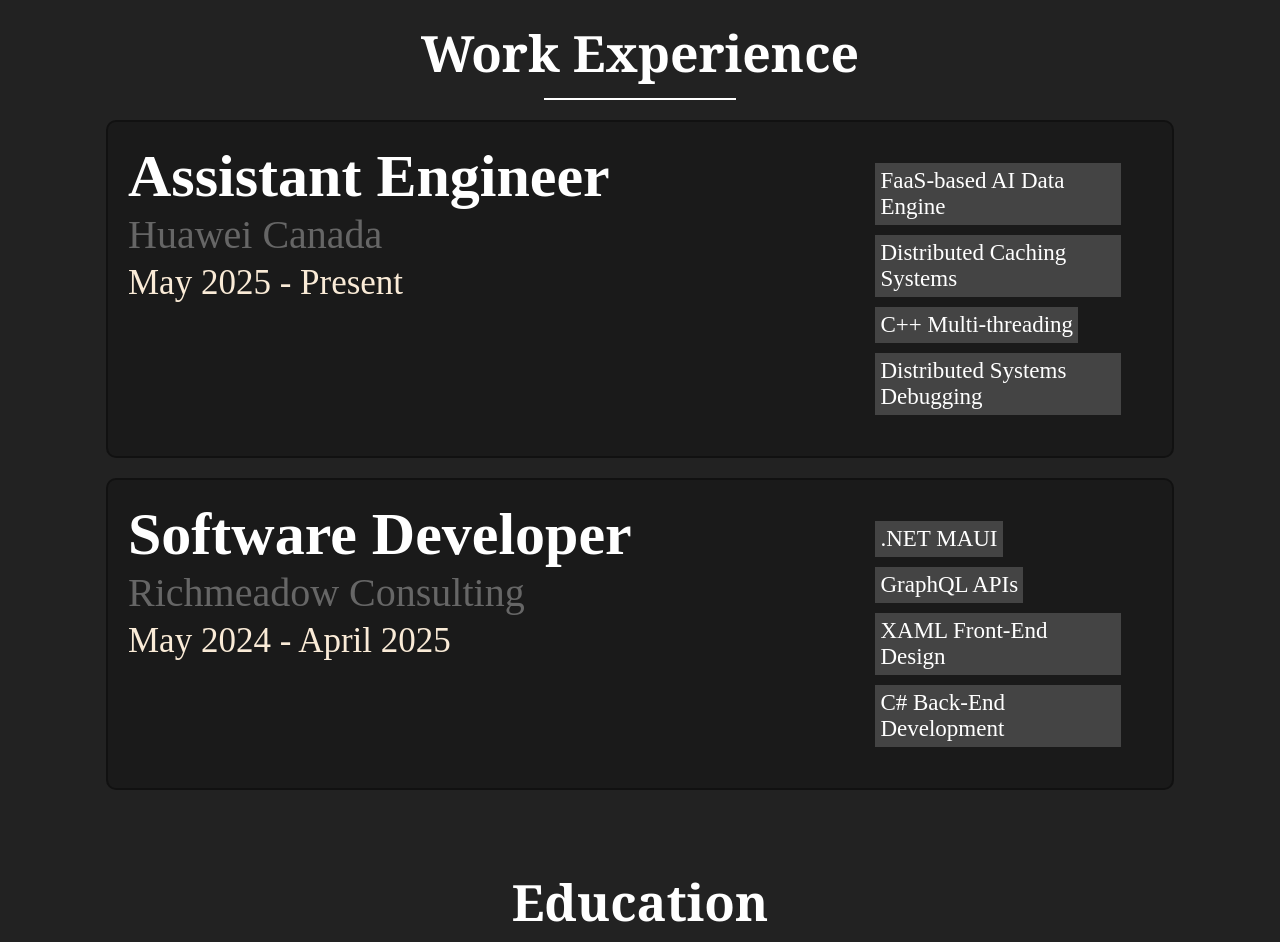
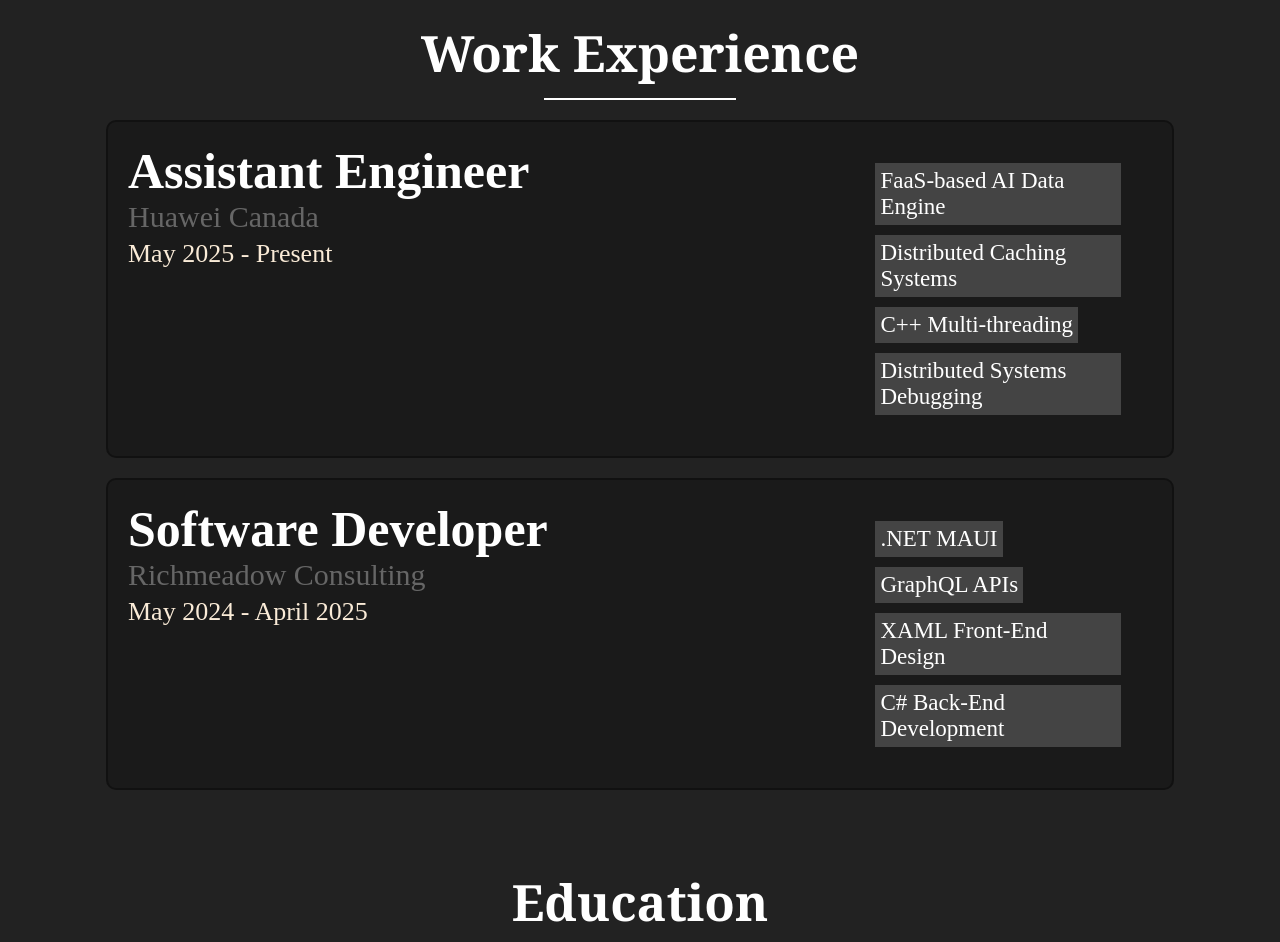
Before and after one commit to AlexVoidoc/AlexVoidoc.github.io, a plain HTML site: page index.html in a window 1280 px wide. Shown: the part 2631-3573 px from the top of the page. Drawn offline with Linux system fonts and the light colour scheme.

Commit message:
Fix font size again

```diff
--- a/static/css/style.css
+++ b/static/css/style.css
@@ -396,18 +396,18 @@
 }
 
 .experience-title {
-    font-size: 60px;
+    font-size: 50px;
     font-weight: bold;
     color: white;
 }
 
 .experience-subtitle {
-    font-size: 40px;
+    font-size: 30px;
     color: #666666;
 }
 
 .experience-date {
-    font-size: 35px;
+    font-size: 26px;
     color: antiquewhite;
     margin-top: 5px;
 }
```
